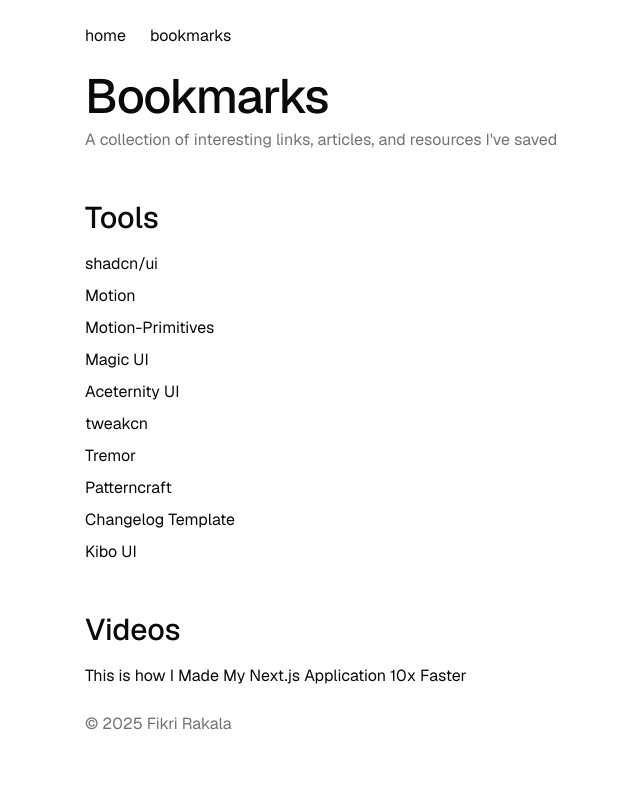
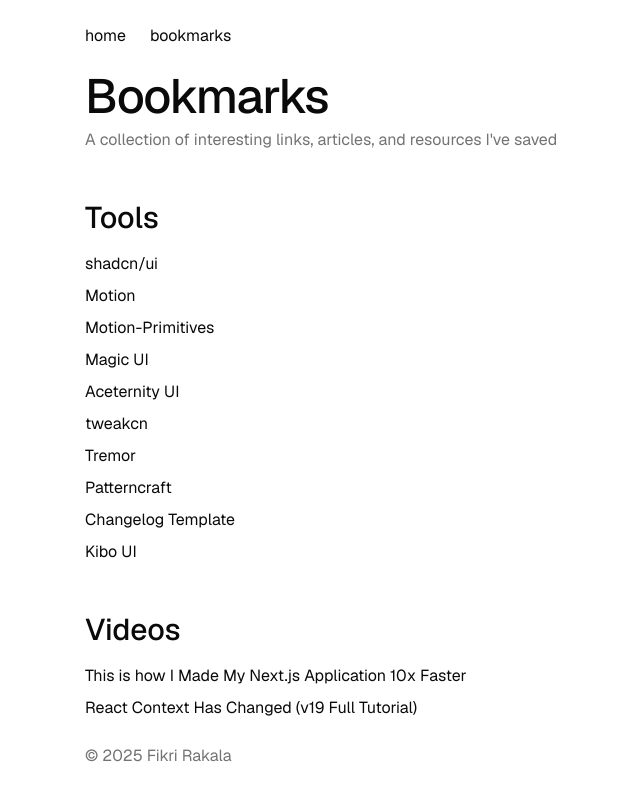
Before and after one commit to fikrirakala/blog, a Next.js app: page /bookmarks in a window 1280 px wide. Shown: the whole page, without its empty margins (171-811 px from the left). Built offline with nearby package versions, Linux system fonts and the light colour scheme.

Commit message:
Update Bookmarks

```diff
--- a/src/app/bookmarks/page.tsx
+++ b/src/app/bookmarks/page.tsx
@@ -79,6 +79,14 @@ export default function BookmarksPage() {
               This is how I Made My Next.js Application 10x Faster
             </a>
           </li>
+          <li>
+            <a
+              href="https://www.youtube.com/watch?v=3WLVsxlVTxk&t=1744s&pp=0gcJCa0JAYcqIYzv"
+              target="_blank"
+            >
+              React Context Has Changed (v19 Full Tutorial)
+            </a>
+          </li>
         </ul>
       </div>
     </section>
```
